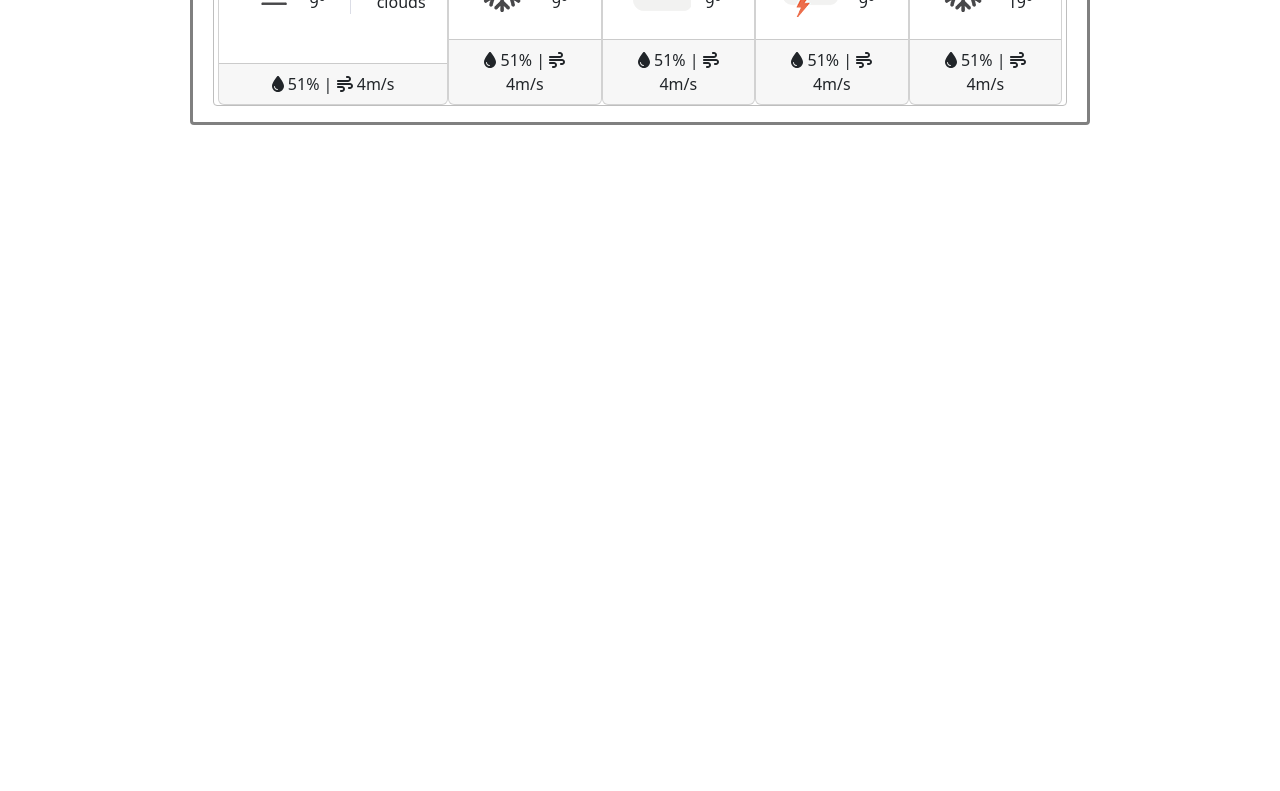
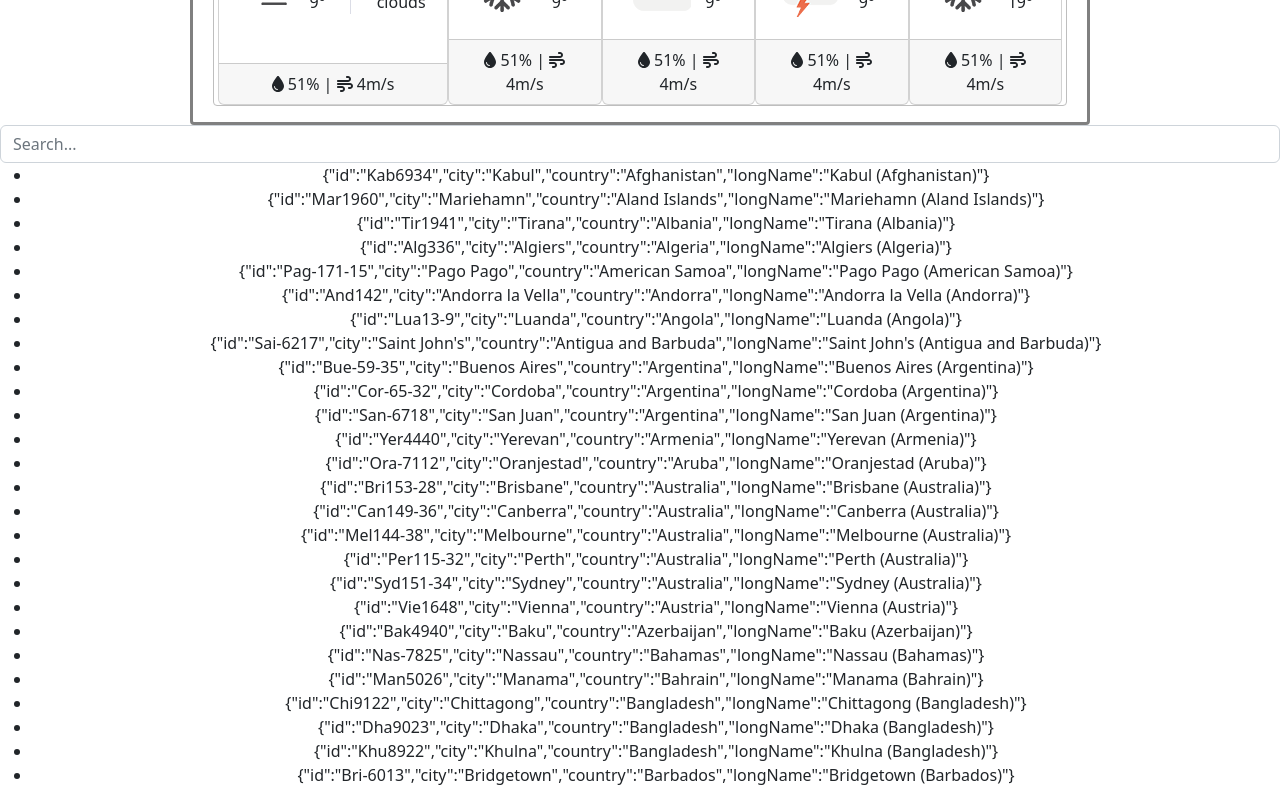
Before and after one commit to tomwieck/api-team-c, a React (Create React App) app in the folder frontend/: page / in a window 1280 px wide. Shown: the part 1820-2611 px from the top of the page. Before the commit the page ends 1945 px from the top, so only its background shows below. Built offline with nearby package versions, Linux system fonts and the light colour scheme.

Commit message:
Modify Search component to use the dummy cities data and search on long name

```diff
--- a/frontend/src/App.tsx
+++ b/frontend/src/App.tsx
@@ -45,7 +45,7 @@ function App() {
           <CityTable />
         </Row>
       </Container>
-      {/* <Search></Search> */}
+      <Search></Search>
     </div>
   )
 }
--- a/frontend/src/components/Search.tsx
+++ b/frontend/src/components/Search.tsx
@@ -1,7 +1,10 @@
 import Form from 'react-bootstrap/Form';
 import { useState } from 'react';
 
-import cities from '../data/cities';
+import { citiesData } from "../dummy/dummy_cities_data";
+
+import { City } from "../types/city.types";
+
 
 function Search() {
   const [filter, setFilter] = useState('');
@@ -20,8 +23,8 @@ function Search() {
         <div>
           <ul>
             {
-              cities.filter(f => f.name.includes(filter) || filter === '')
-              .map(f =>
+              citiesData.filter((f: City) => f.longName.includes(filter) || filter === '')
+              .map((f: City) =>
                 <li key={JSON.stringify(f)}>
                   {JSON.stringify(f)}
                 </li>
```
